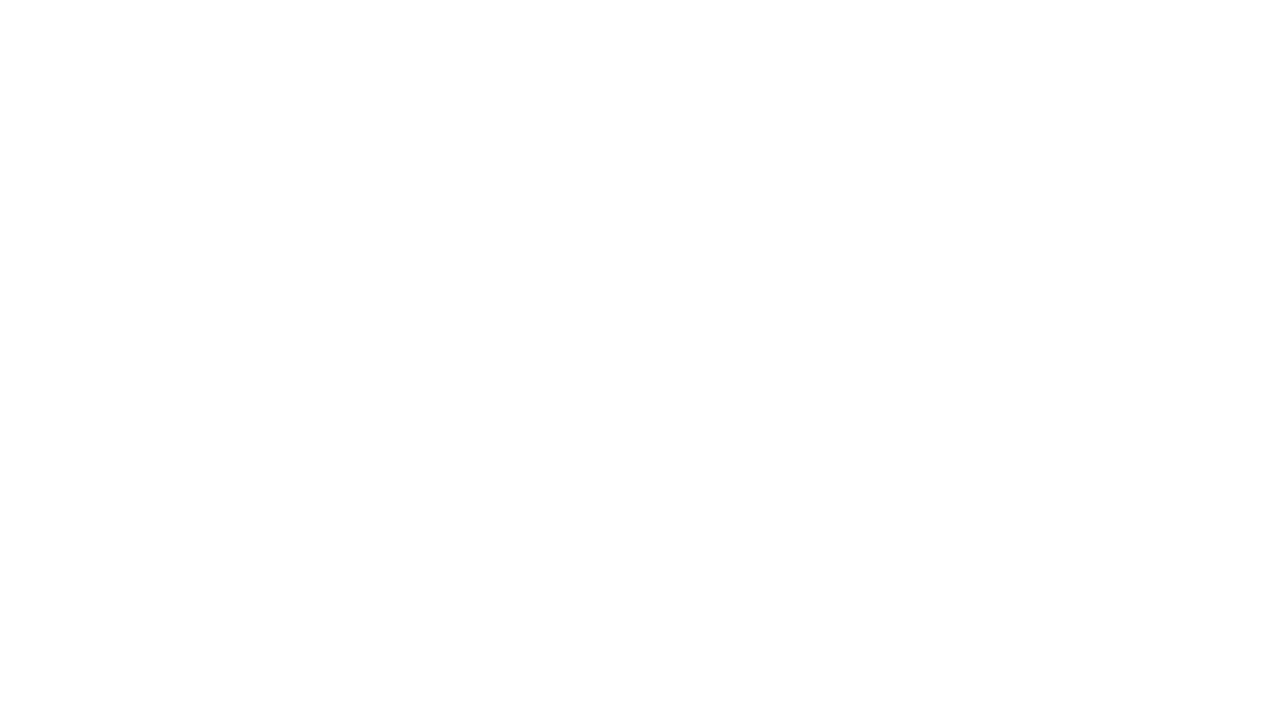
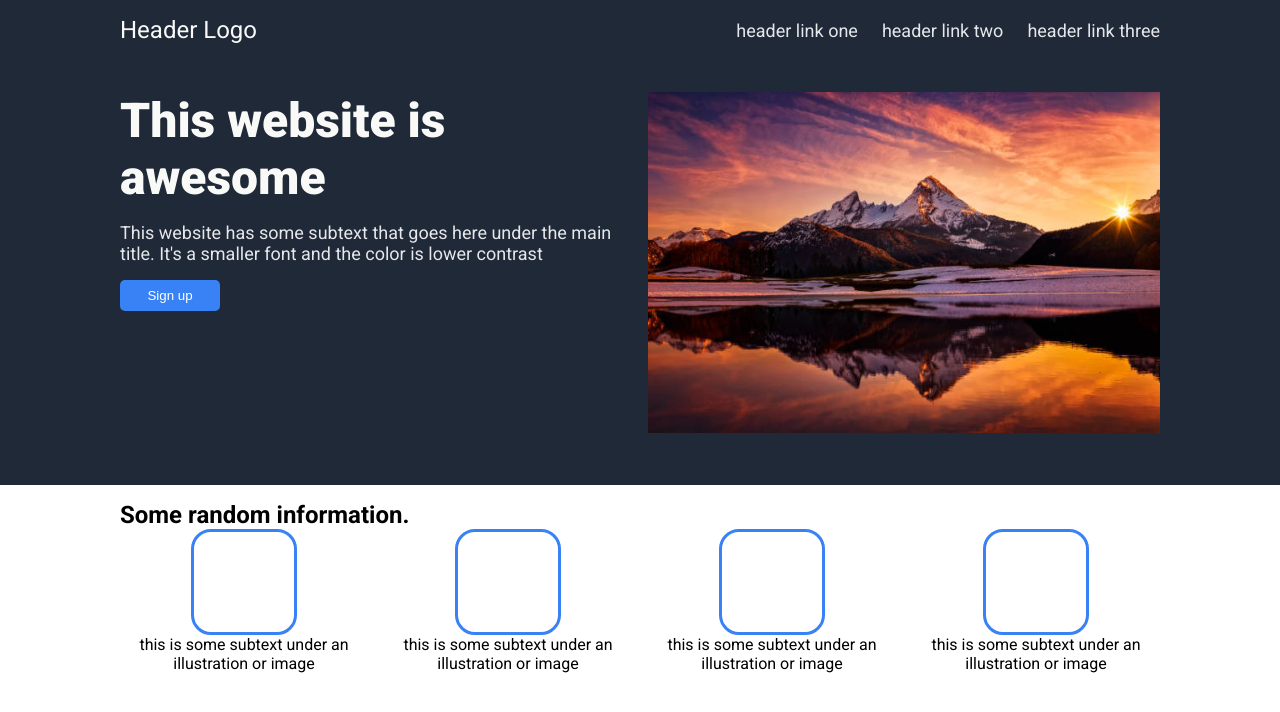
Before and after one commit to James-Loewen/Landing-Page-The-Odin-Project, a plain HTML site: page index.html in a window 1280 px wide. Drawn offline with Linux system fonts and the light colour scheme.

Commit message:
Create the top-most section and begin info section
Made all sorts of changes to css. Naming <div>s is difficult.
I'm sure after you get some practice in you can develope
some standard naming conventions, but I am not there yet. It's
funny how often I find myself thinking "Ok, but what does this
part of the html *really* do" when naming <div>s and what have you.

```diff
--- a/index.html
+++ b/index.html
@@ -0,0 +1,60 @@
+<!DOCTYPE html>
+<html lang="en">
+
+<head>
+  <meta charset="UTF-8">
+  <link rel="stylesheet" href="./style.css">
+  <link rel="preconnect" href="https://fonts.googleapis.com">
+  <link rel="preconnect" href="https://fonts.gstatic.com" crossorigin>
+  <link href="https://fonts.googleapis.com/css2?family=Roboto:wght@100;300;400;500;700;900&display=swap"
+    rel="stylesheet">
+  <title>Landing Page</title>
+</head>
+
+<body>
+  <div class="top container">
+    <div class="header">
+      <span class="logo">Header Logo</span>
+      <ul>
+        <li><a href="#">header link one</a></li>
+        <li><a href="#">header link two</a></li>
+        <li><a href="#">header link three</a></li>
+      </ul>
+    </div>
+    <div class="hero">
+      <div class="hero-text">
+        <h1>This website is awesome</h1>
+        <p class="sub-hero">This website has some subtext that goes here under the main title. It's a smaller font and
+          the color is lower
+          contrast</p>
+        <button class="sign-up">Sign up</button>
+      </div>
+      <div class="hero-img">
+        <img src="./images/mountain_sunset.jpg" alt="A beautiful mountain sunset" class="header-img">
+      </div>
+    </div>
+  </div>
+  <div class="info container">
+    <h2>Some random information.</h2>
+    <div class="info-imgs">
+      <div class="img-block">
+        <div class="blue-square"></div>
+        <p>this is some subtext under an illustration or image</p>
+      </div>
+      <div class="img-block">
+        <div class="blue-square"></div>
+        <p>this is some subtext under an illustration or image</p>
+      </div>
+      <div class="img-block">
+        <div class="blue-square"></div>
+        <p>this is some subtext under an illustration or image</p>
+      </div>
+      <div class="img-block">
+        <div class="blue-square"></div>
+        <p>this is some subtext under an illustration or image</p>
+      </div>
+    </div>
+  </div>
+</body>
+
+</html>
--- a/style.css
+++ b/style.css
@@ -1,4 +1,140 @@
+:root {
+  --drk-bg: #1F2937;
+  --hero-main-fc: #F9FAF8;
+  --hero-scnd-fc: #E5E7EB;
+  --btn-bg: #3882F6;
+}
+
 * {
   padding: 0;
   margin: 0;
-}false
+}
+
+body {
+  font-family: Roboto;
+  display: flex;
+  flex-direction: column;
+}
+
+.container {
+  padding: 0 120px;
+}
+
+button {
+  display: inline-block;
+  border: none;
+  padding: 1rem 2rem;
+  margin: 0;
+  text-decoration: none;
+  background: var(--btn-bg);
+  color: #ffffff;
+  font-family: sans-serif;
+  cursor: pointer;
+  text-align: center;
+  transition: background 90ms ease-in-out,
+              transform 30ms ease;
+  -webkit-appearance: none;
+  -moz-appearance: none;
+}
+
+button:hover,
+button:focus {
+  background: #0053ba;
+}
+
+button:focus {
+  outline: 1px solid #fff;
+  outline-offset: -4px;
+}
+
+button:active {
+  transform: scale(0.99);
+}
+
+ul {
+  list-style: none;
+  display: flex;
+  gap: 24px;
+}
+
+a {
+  text-decoration: none;
+  color: var(--hero-scnd-fc);
+  font-size: 18px;
+  font-weight: thin;
+}
+
+.sub-hero {
+  font-size: 18px;
+  color: var(--hero-scnd-fc);
+}
+
+.top {
+  background-color: var(--drk-bg);
+}
+
+.header {
+  display: flex;
+  justify-content: space-between;
+  align-items: center;
+  padding-top: 16px;
+}
+
+.logo {
+  /* font-family: Roboto; */
+  font-size: 24px;
+  color: var(--hero-main-fc);
+}
+
+.hero {
+  display: flex;
+  gap: 24px;
+  padding: 48px 0;
+}
+
+.hero-text {
+  display: flex;
+  flex-direction: column;
+  gap: 16px;
+  flex: 1;
+}
+
+.sign-up {
+  width: 100px;
+  padding: 8px;
+  border-radius: 5px;
+}
+
+.header-img {
+  max-width: 40vw;
+  flex-shrink: 0;
+}
+
+h1 {
+  font-size: 48px;
+  font-weight: 900;
+  color: var(--hero-main-fc);
+}
+
+.info {
+  padding-top: 16px;
+}
+
+.info-imgs {
+  display: flex;
+  gap: 16px;
+}
+
+.img-block {
+  display: flex;
+  flex-direction: column;
+  align-items: center;
+  text-align: center;
+}
+
+.blue-square {
+  width: 100px;
+  height: 100px;
+  border: solid var(--btn-bg) 3px;
+  border-radius: 20px;
+}
```
Also changed, not shown: images/mountain_sunset.jpg (added), 1 other file.
